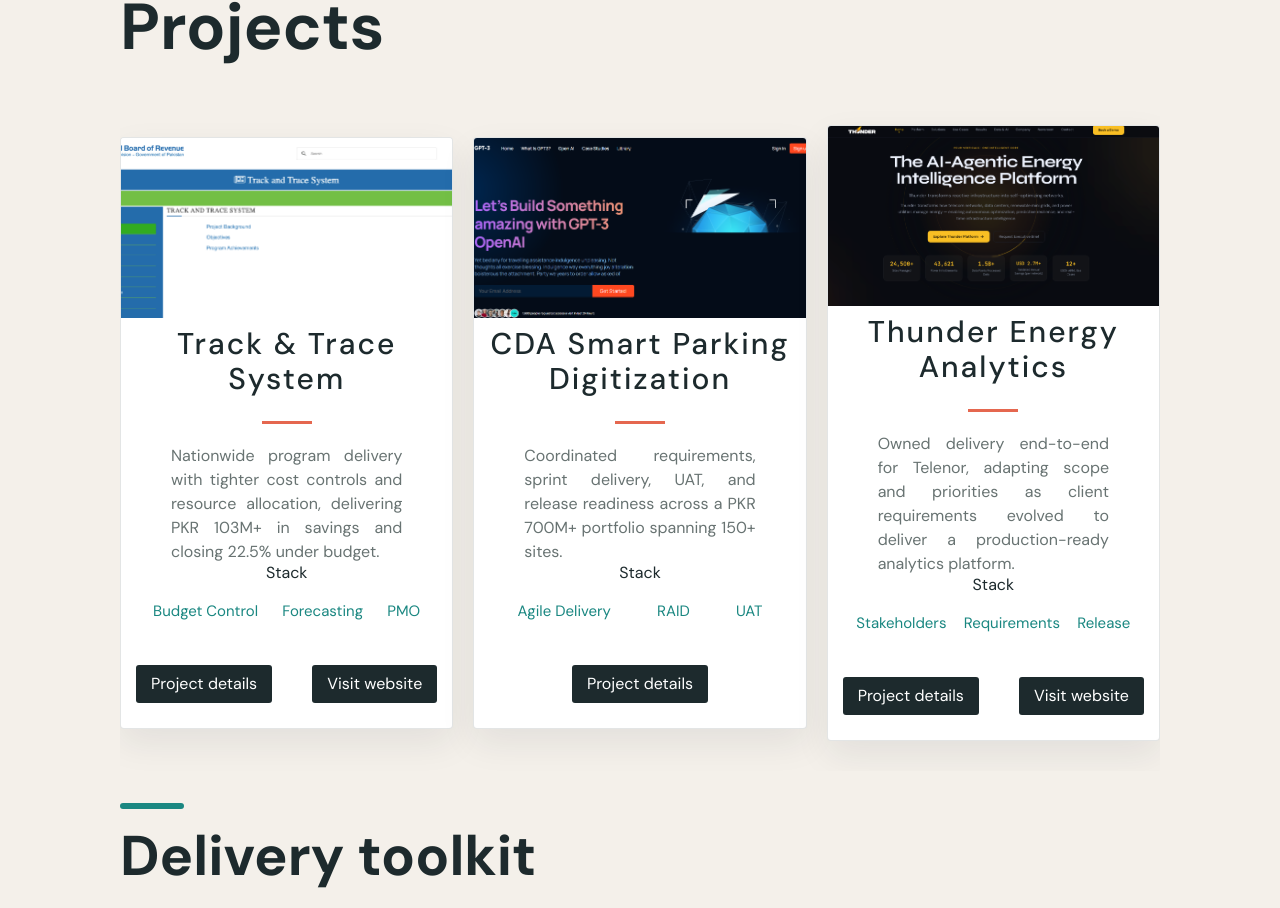
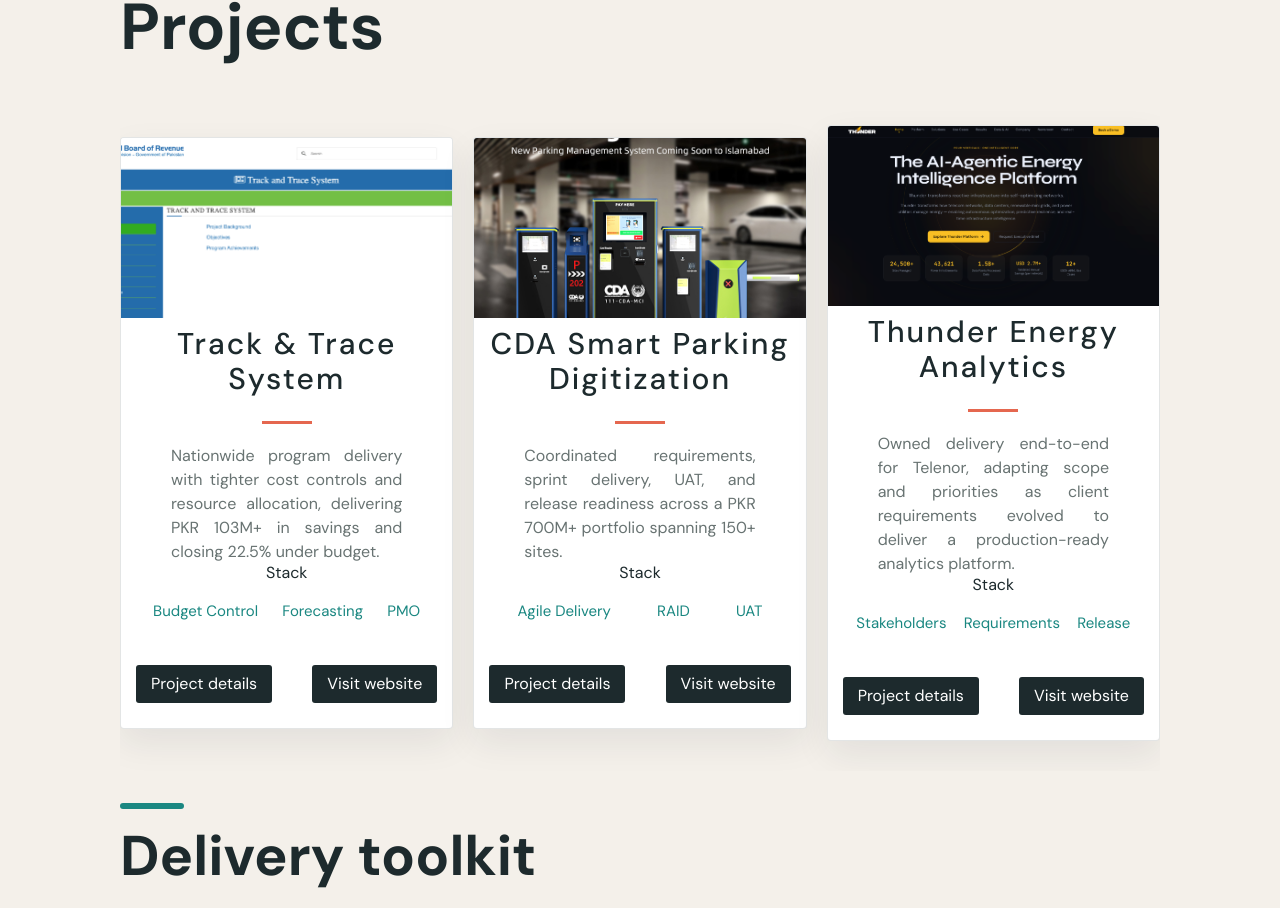
Before and after one commit to harisarshad235/harris-portfolio, a Next.js app: page / in a window 1280 px wide. Shown: the part 1079-1987 px from the top of the page. Built offline with nearby package versions, Linux system fonts and the light colour scheme.

Commit message:
Refresh portfolio visual design

```diff
--- a/src/constants/constants.js
+++ b/src/constants/constants.js
@@ -11,10 +11,10 @@
   {
     title: 'CDA Smart Parking Digitization',
     description: 'Coordinated requirements, sprint delivery, UAT, and release readiness across a PKR 700M+ portfolio spanning 150+ sites.',
-    image: '/images/6.png',
+    image: '/images/6.jpg',
     tags: ['Agile Delivery', 'RAID', 'UAT'],
     details: 'mailto:harisarshad235@gmail.com?subject=CDA%20Smart%20Parking%20Digitization',
-    website: '',
+    website: 'https://www.realparkanpr.com/revolutionizing-parking-in-pakistan-new-parking-management-system-coming-soon-to-islamabad2.html',
     id: 1,
   },
   {
```
Also changed, not shown: public/images/6.jpg (added).
